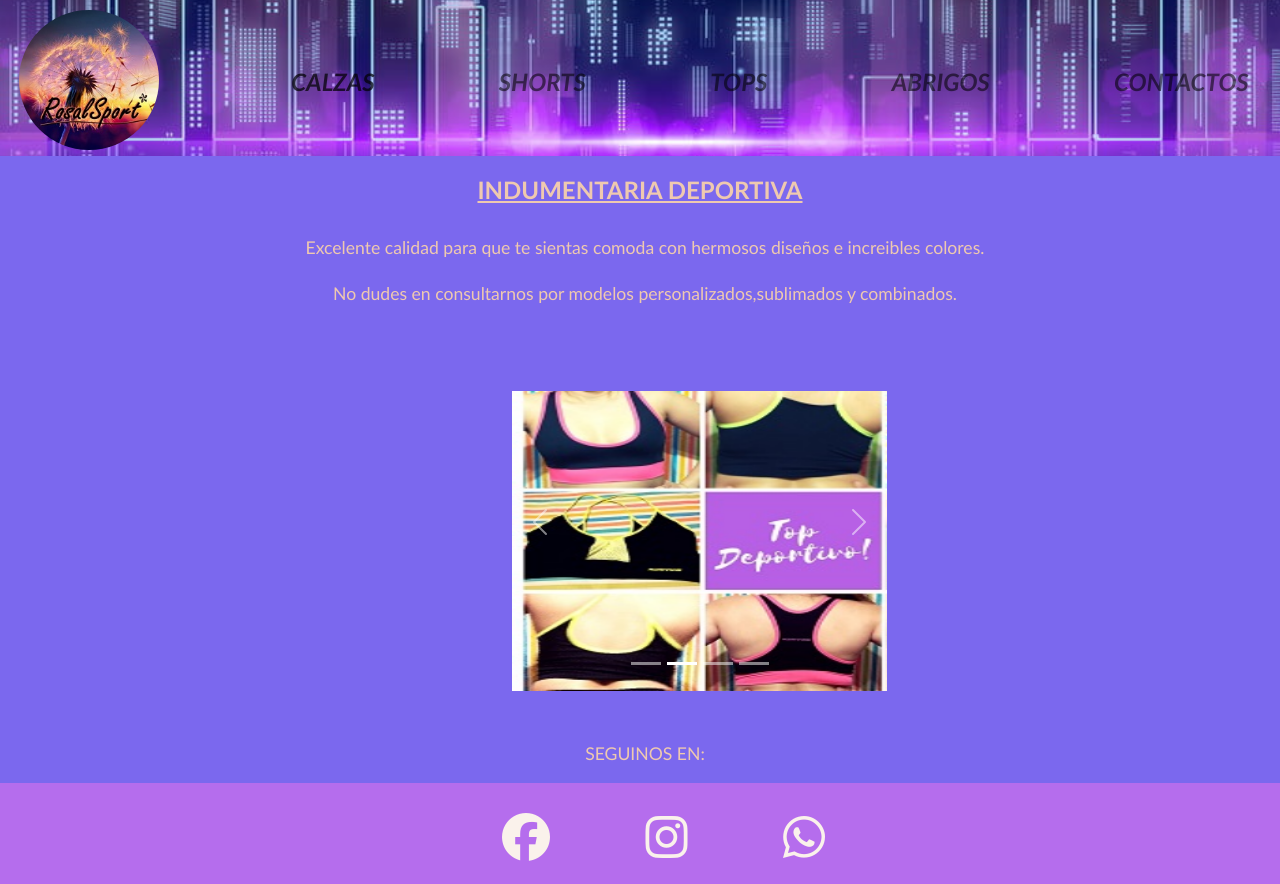
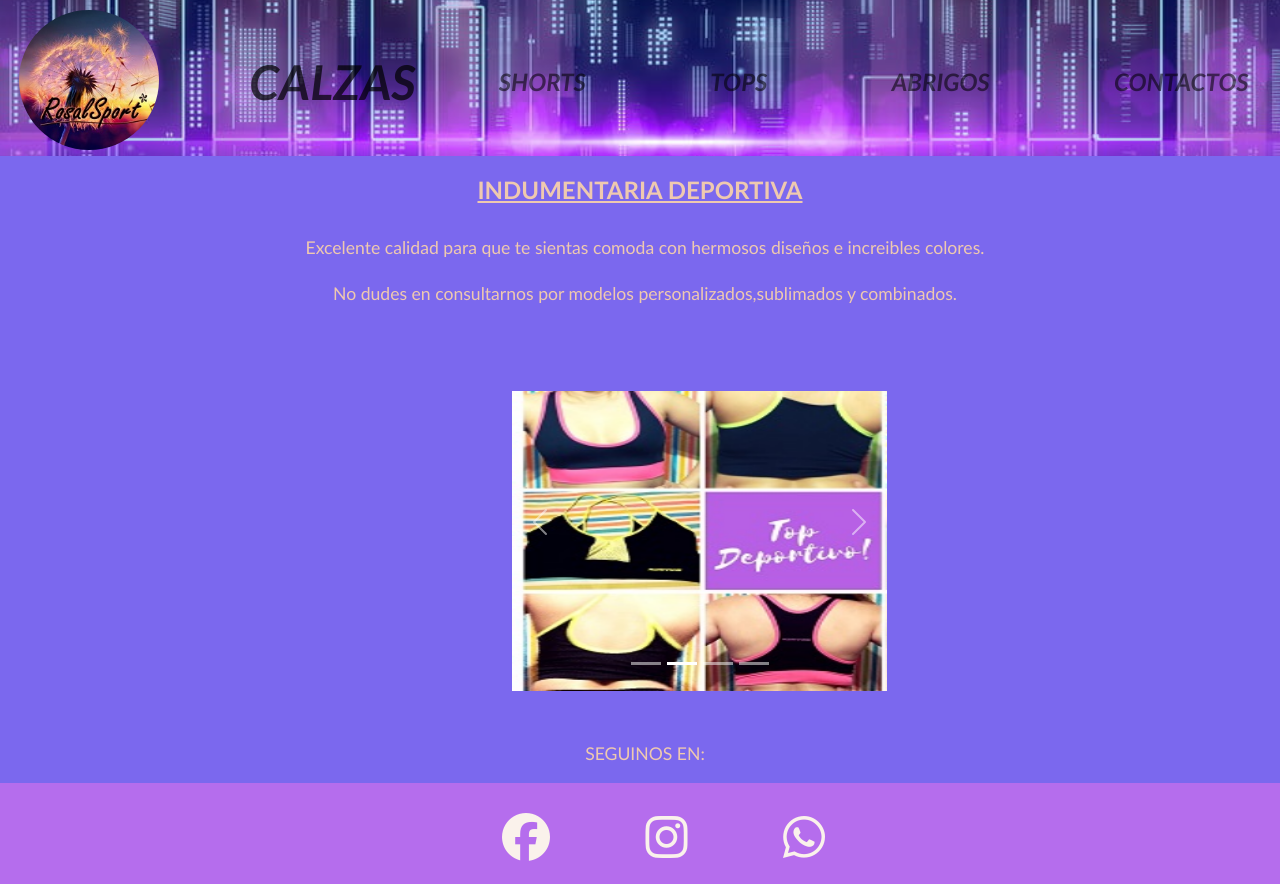
Before and after one commit to Daiana-M/bootstrap, a plain HTML site: page index.html in a window 1280 px wide. In both pictures the pointer is over the link "CALZAS". Drawn offline with nearby package versions, Linux system fonts and the light colour scheme.

Commit message:
agrego hover al navbar

```diff
--- a/style.css
+++ b/style.css
@@ -32,6 +32,11 @@ body{
   margin-left: 20%;
 
  }
+
+.nav-link:hover{
+    transition: 2s;
+    transform: scale(2);
+}
 
 a{
     text-decoration: none;
```
